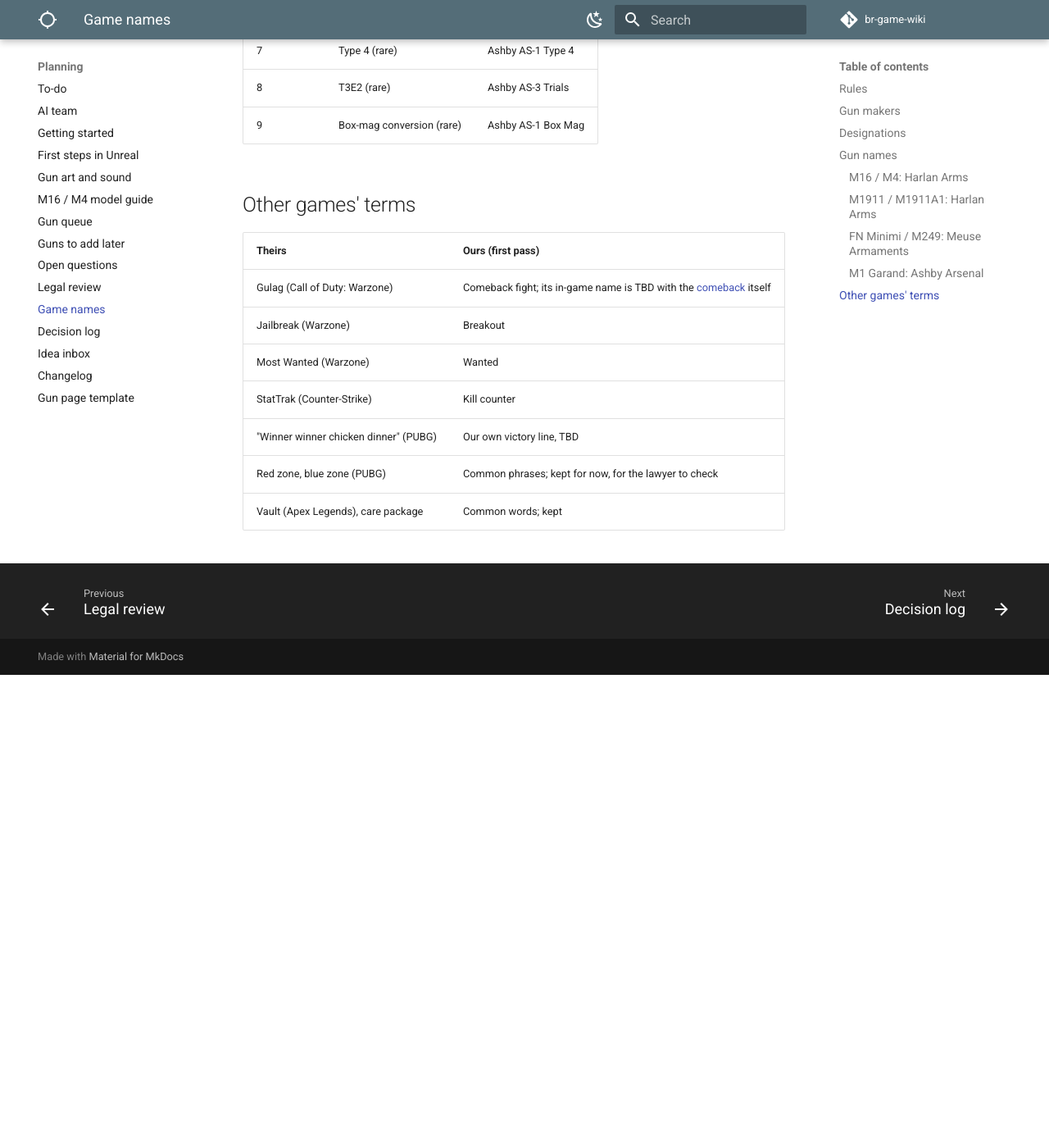
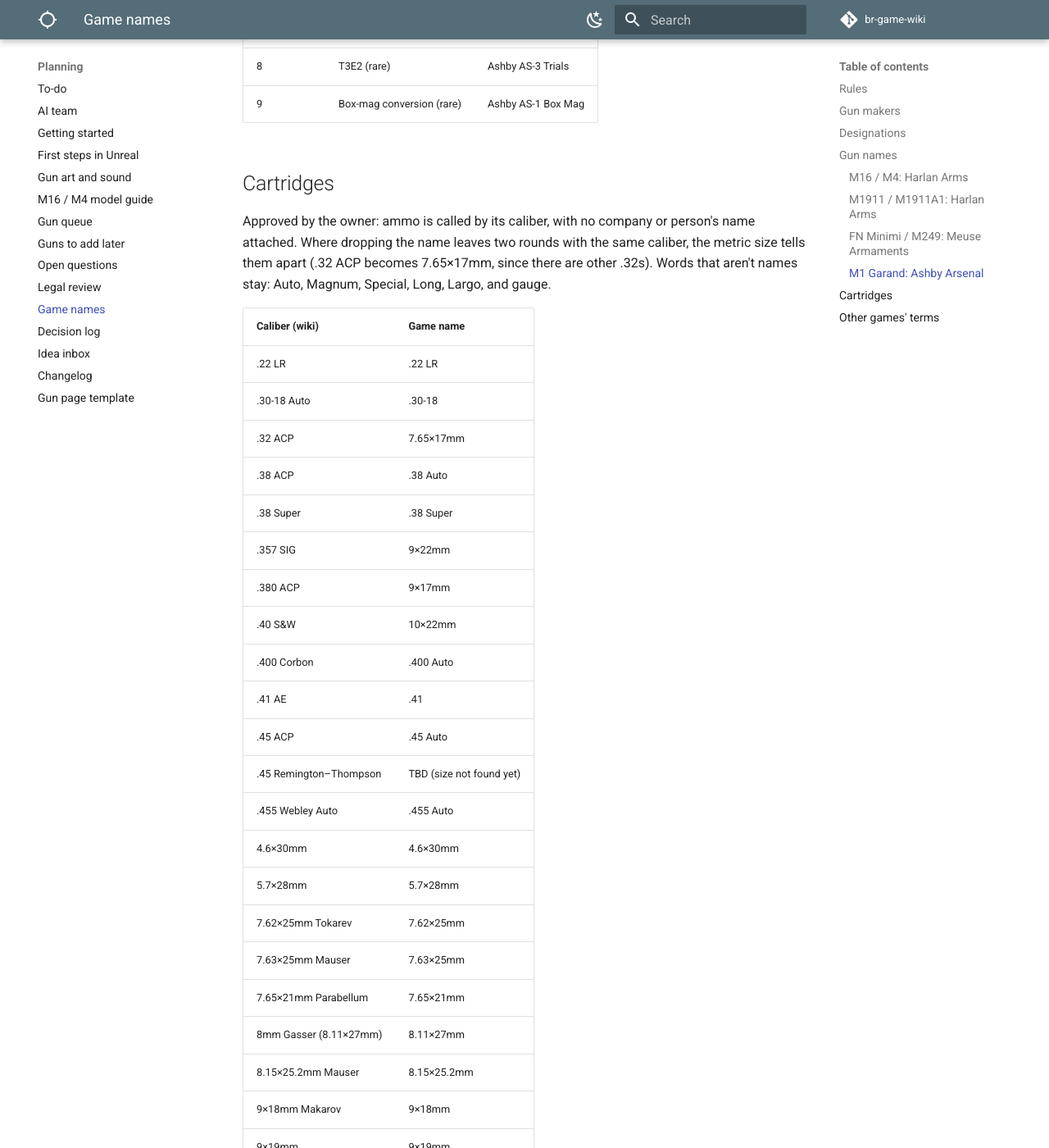
Before and after one commit to DerrickSpartan1/br-game-wiki, an MkDocs documentation site: the page built from docs/planning/game-names.md, in a window 1280 px wide and 1400 px high, scrolled down 7077 px. Shown: the whole window at 82% size. Built offline with MkDocs 1.6.1 and Material for MkDocs 9.7.7, drawn with Linux system fonts in a browser that asks for light colours; comment, search, counter and statistics services are not loaded; before the commit the page ends 7900 px from its top, so only the background shows below that; some of the changed text lies outside the part shown.

Commit message:
Name every caliber without brand or person names
Co-Authored-By: Claude Opus 5.5 <noreply@anthropic.com>
Claude-Session: https://claude.ai/code/session_01LAp2s4euUjj6HZthupXLj4

```diff
--- a/docs/planning/game-names.md
+++ b/docs/planning/game-names.md
@@ -11,7 +11,7 @@ The names the game uses in place of real ones ([Legal review](legal-review.md)).
 - **Attachments:** plain descriptions: vertical foregrip, angled grip, red dot, holographic sight, 2x scope, 4x scope. A unique scope is named for what it does, like a 4x scope with range markings for the SVD's PSO-1.
 - **Armor:** our own names for carriers, plates, rigs, and helmets (TBD).
 - **Vehicles:** made-up makes and models, like guns, named when vehicles are added.
-- **Cartridges:** names with a company or person in them (.338 Lapua Magnum, .308 Winchester, 7.62×25mm Tokarev, .300 Blackout) get a metric size or a plain name in the game, like 7.62×25mm or .338 Magnum (TBD per cartridge).
+- **Ammo:** called by its caliber only, with no name attached, so 7.62×25mm Tokarev is 7.62×25mm ([Cartridges](#cartridges)).
 - **Other games' terms:** our own names ([Other games' terms](#other-games-terms)).
 - **Into the game:** once names are approved, the lead's tools read them from this page, so the gun, armor, and loot tables the game already reads don't change.
 
@@ -96,7 +96,7 @@ Approved by the owner: a mix of real and new.
 
 ## Gun names
 
-First the four pilot guns, as a sample of the style. The rest follow by category once the owner checks these. The # matches each gun page's Versions table.
+The owner approved the four pilot guns as the style. The rest follow by category. The # matches each gun page's Versions table.
 
 ### [M16 / M4](../weapons/assault-rifles/m16-m4.md): Harlan Arms
 
@@ -153,6 +153,99 @@ First the four pilot guns, as a sample of the style. The rest follow by category
 | 8 | T3E2 (rare) | Ashby AS-3 Trials |
 | 9 | Box-mag conversion (rare) | Ashby AS-1 Box Mag |
 
+## Cartridges
+
+Approved by the owner: ammo is called by its caliber, with no company or person's name attached. Where dropping the name leaves two rounds with the same caliber, the metric size tells them apart (.32 ACP becomes 7.65×17mm, since there are other .32s). Words that aren't names stay: Auto, Magnum, Special, Long, Largo, and gauge.
+
+| Caliber (wiki) | Game name |
+| --- | --- |
+| .22 LR | .22 LR |
+| .30-18 Auto | .30-18 |
+| .32 ACP | 7.65×17mm |
+| .38 ACP | .38 Auto |
+| .38 Super | .38 Super |
+| .357 SIG | 9×22mm |
+| .380 ACP | 9×17mm |
+| .40 S&W | 10×22mm |
+| .400 Corbon | .400 Auto |
+| .41 AE | .41 |
+| .45 ACP | .45 Auto |
+| .45 Remington–Thompson | TBD (size not found yet) |
+| .455 Webley Auto | .455 Auto |
+| 4.6×30mm | 4.6×30mm |
+| 5.7×28mm | 5.7×28mm |
+| 7.62×25mm Tokarev | 7.62×25mm |
+| 7.63×25mm Mauser | 7.63×25mm |
+| 7.65×21mm Parabellum | 7.65×21mm |
+| 8mm Gasser (8.11×27mm) | 8.11×27mm |
+| 8.15×25.2mm Mauser | 8.15×25.2mm |
+| 9×18mm Makarov | 9×18mm |
+| 9×19mm | 9×19mm |
+| 9×21mm | 9×21mm |
+| 9×25mm Mauser | 9×25mm |
+| 9mm Browning Long | 9×20mm |
+| 9mm Largo | 9mm Largo |
+| 9mm Steyr | 9×23mm |
+| 10mm Auto | 10mm Auto |
+| .45 Colt | .45 Long |
+| .320 Revolver | .320 Revolver |
+| .357 Magnum | .357 Magnum |
+| .380 Revolver | .380 Revolver |
+| .44 Magnum | .44 Magnum |
+| .454 Casull | .454 |
+| .460 S&W | .460 |
+| .500 S&W | .500 |
+| 8×50mmR Mannlicher | 8×50mmR |
+| 8×63mm Swedish | 8×63mm |
+| .25-35 Winchester | .25-35 |
+| .30-30 Winchester | .30-30 |
+| .32 Winchester Special | .32 Special |
+| .32-40 Winchester | .32-40 |
+| .38-55 Winchester | .38-55 |
+| .222 Remington | .222 |
+| .276 Pedersen | .276 |
+| .280 British | .280 |
+| .30 Carbine | .30 Carbine |
+| .30-06 Springfield | .30-06 |
+| .300 Blackout | 7.62×35mm |
+| .300 Winchester Magnum | .300 Magnum |
+| .303 British | .303 |
+| .338 Lapua Magnum | .338 Magnum |
+| .351 WSL | .351 |
+| .366 TKM | 9.6×53mm |
+| .450 Bushmaster | .450 |
+| 4.85×49mm | 4.85×49mm |
+| 5.45×39mm | 5.45×39mm |
+| 5.56×45mm | 5.56×45mm |
+| 5.7mm Johnson | 5.7×33mm |
+| 5.8×42mm | 5.8×42mm |
+| 6.5×50mm Arisaka | 6.5×50mm |
+| 6.5×55mm Swedish | 6.5×55mm |
+| 6.5mm Creedmoor | 6.5×48mm |
+| 6.5mm Fedorov | TBD (size not found yet) |
+| 6.8mm Remington SPC | 6.8×43mm |
+| 6.8×51mm | 6.8×51mm |
+| 7×49.15mm Optimum 2 | 7×49.15mm |
+| 7×57mm Mauser | 7×57mm |
+| 7.5×54mm French | 7.5×54mm |
+| 7.5×55mm Swiss | 7.5×55mm |
+| 7.62×39mm | 7.62×39mm |
+| 7.62×51mm | 7.62×51mm |
+| 7.62×54mmR | 7.62×54mmR |
+| 7.65×53mm Mauser | 7.65×53mm |
+| 7.7×58mm Arisaka | 7.7×58mm |
+| 7.92×33mm Kurz | 7.92×33mm |
+| 7.92×41mm CETME | 7.92×41mm |
+| 7.92×57mm Mauser | 7.92×57mm |
+| 9×39mm | 9×39mm |
+| 9.3×64mm Brenneke | 9.3×64mm |
+| 10 gauge | 10 gauge |
+| 12 gauge | 12 gauge |
+| 16 gauge | 16 gauge |
+| 20 gauge | 20 gauge |
+| 28 gauge | 28 gauge |
+| .410 bore | .410 bore |
+
 ## Other games' terms
 
 | Theirs | Ours (first pass) |
```
Also changed, not shown: docs/planning/changelog.md (+1 -0 lines), docs/planning/decisions.md (+1 -0 lines), docs/planning/legal-review.md (+2 -2 lines), docs/planning/open-questions.md (+1 -1 lines), docs/planning/to-do.md (+2 -2 lines).
